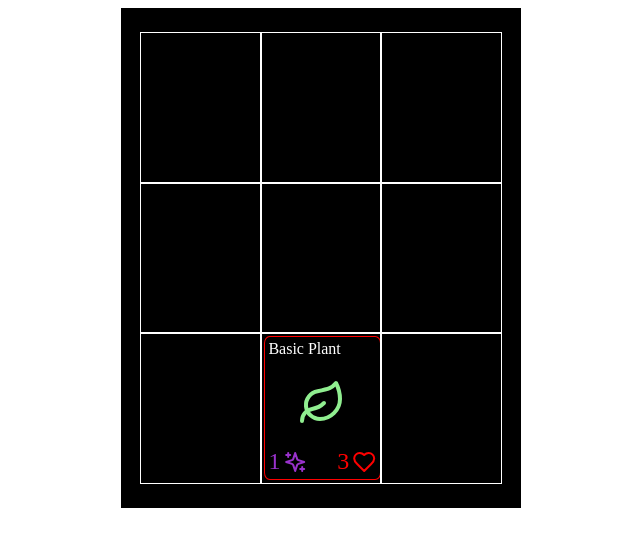
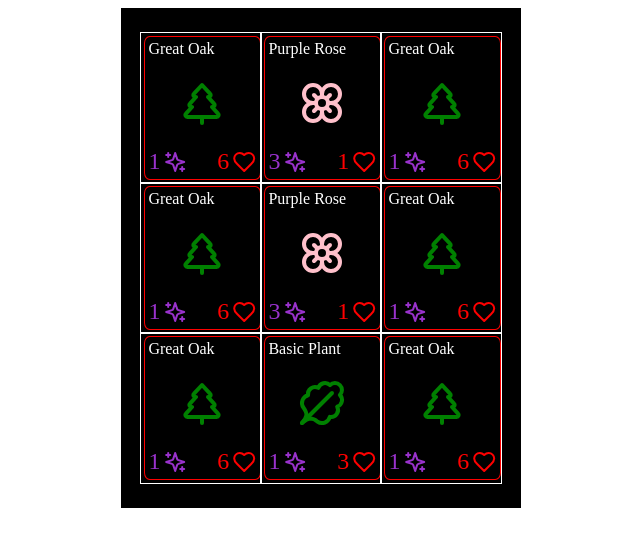
Before and after one commit to JasperCDev/ProjectNatureCards, a React (Vite) app: page / in a window 1280 px wide. Shown: the top 546 px of the page, without its empty margins (319-959 px from the left). Built offline with nearby package versions, Linux system fonts and the light colour scheme.

Commit message:
add new card types to grid

```diff
--- /dev/null
+++ b/src/cards.ts
@@ -0,0 +1,22 @@
+const cards = [
+  {
+    name: "Basic Plant",
+    id: 1,
+    power: 1,
+    lifespan: 3,
+  },
+  {
+    name: "Great Oak",
+    id: 2,
+    power: 1,
+    lifespan: 6,
+  },
+  {
+    name: "Purple Rose",
+    id: 3,
+    power: 3,
+    lifespan: 1,
+  },
+] as const;
+
+export default cards;
--- a/src/components/Card.tsx
+++ b/src/components/Card.tsx
@@ -1,21 +1,27 @@
 import styles from "./Card.module.scss";
 import { Leaf, Sparkles, Heart } from "lucide-react";
+import cards from "../cards";
+import CardIcon from "./CardIcon";
 
-export default function Card() {
+type Props = {
+  card: (typeof cards)[number];
+};
+
+export default function Card({ card }: Props) {
   return (
     <div className={styles.card}>
-      <p className={styles.title}>Basic Plant</p>
+      <p className={styles.title}>{card.name}</p>
       <div className={styles.face}>
-        <Leaf size={48} />
+        <CardIcon name={card.name} />
       </div>
       <div className={styles.attributes}>
         <div className={styles.power}>
-          <span className={styles.powerValue}>1</span>
+          <span className={styles.powerValue}>{card.power}</span>
           {"  "}
           <Sparkles className={styles.powerIcon} />
         </div>
         <div className={styles.health}>
-          <span className={styles.healthValue}>3</span>{" "}
+          <span className={styles.healthValue}>{card.lifespan}</span>{" "}
           <Heart className={styles.healthIcon} />
         </div>
       </div>
--- /dev/null
+++ b/src/components/CardIcon.tsx
@@ -0,0 +1,21 @@
+import { Flower, LeafyGreen, TreePine } from "lucide-react";
+import cards from "../cards";
+
+type Props = {
+  name: (typeof cards)[number]["name"];
+};
+
+const sharedProps = {
+  size: 48,
+};
+
+export default function CardIcon({ name }: Props) {
+  switch (name) {
+    case "Basic Plant":
+      return <LeafyGreen {...sharedProps} color="green" />;
+    case "Great Oak":
+      return <TreePine {...sharedProps} color="green" />;
+    case "Purple Rose":
+      return <Flower {...sharedProps} color="pink" />;
+  }
+}
--- a/src/components/Grid.tsx
+++ b/src/components/Grid.tsx
@@ -1,6 +1,8 @@
+/* eslint-disable @typescript-eslint/no-non-null-assertion */
 import useGridData from "./useGridData";
 import styles from "./Grid.module.scss";
 import Card from "./Card";
+import cards from "../cards";
 
 export default function Grid() {
   const { data, editCell } = useGridData(3);
@@ -21,7 +23,9 @@ export default function Grid() {
                   onClick={() => handleCellClick(cell)}
                   key={cell.id}
                 >
-                  {cell.card ? <Card /> : null}
+                  {cell.card ? (
+                    <Card card={cards.find((c) => c.name === cell.card)!} />
+                  ) : null}
                 </div>
               );
             })}
--- a/src/components/useGridData.ts
+++ b/src/components/useGridData.ts
@@ -1,6 +1,7 @@
 import { useState } from "react";
+import cards from "../cards";
 
-type CellData = { id: string; card: "basic plant" | null };
+type CellData = { id: string; card: (typeof cards)[number]["name"] | null };
 type CellRow = CellData[];
 type GridData = CellRow[];
 
@@ -9,7 +10,15 @@ function generateDefaultGridData(gridSize: number): GridData {
   for (let i = 0; i < gridSize; i++) {
     const row: CellRow = [];
     for (let j = 0; j < gridSize; j++) {
-      row.push({ id: `${i}${j}`, card: j % i === 1 ? "basic plant" : null });
+      row.push({
+        id: `${i}${j}`,
+        card:
+          j % i === 1
+            ? "Basic Plant"
+            : j % 2 === 0
+            ? "Great Oak"
+            : "Purple Rose",
+      });
     }
     data.push(row);
   }
```
